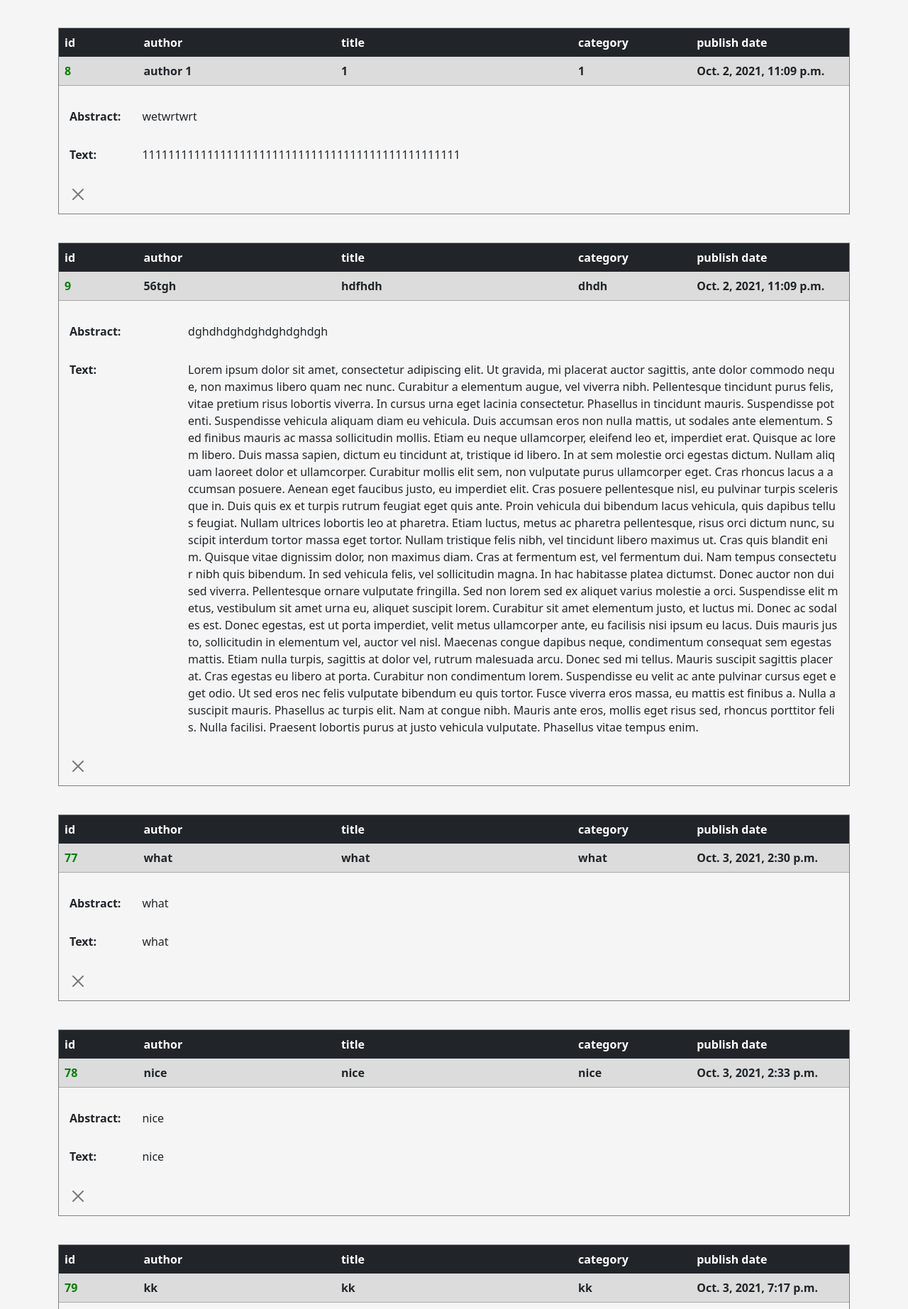
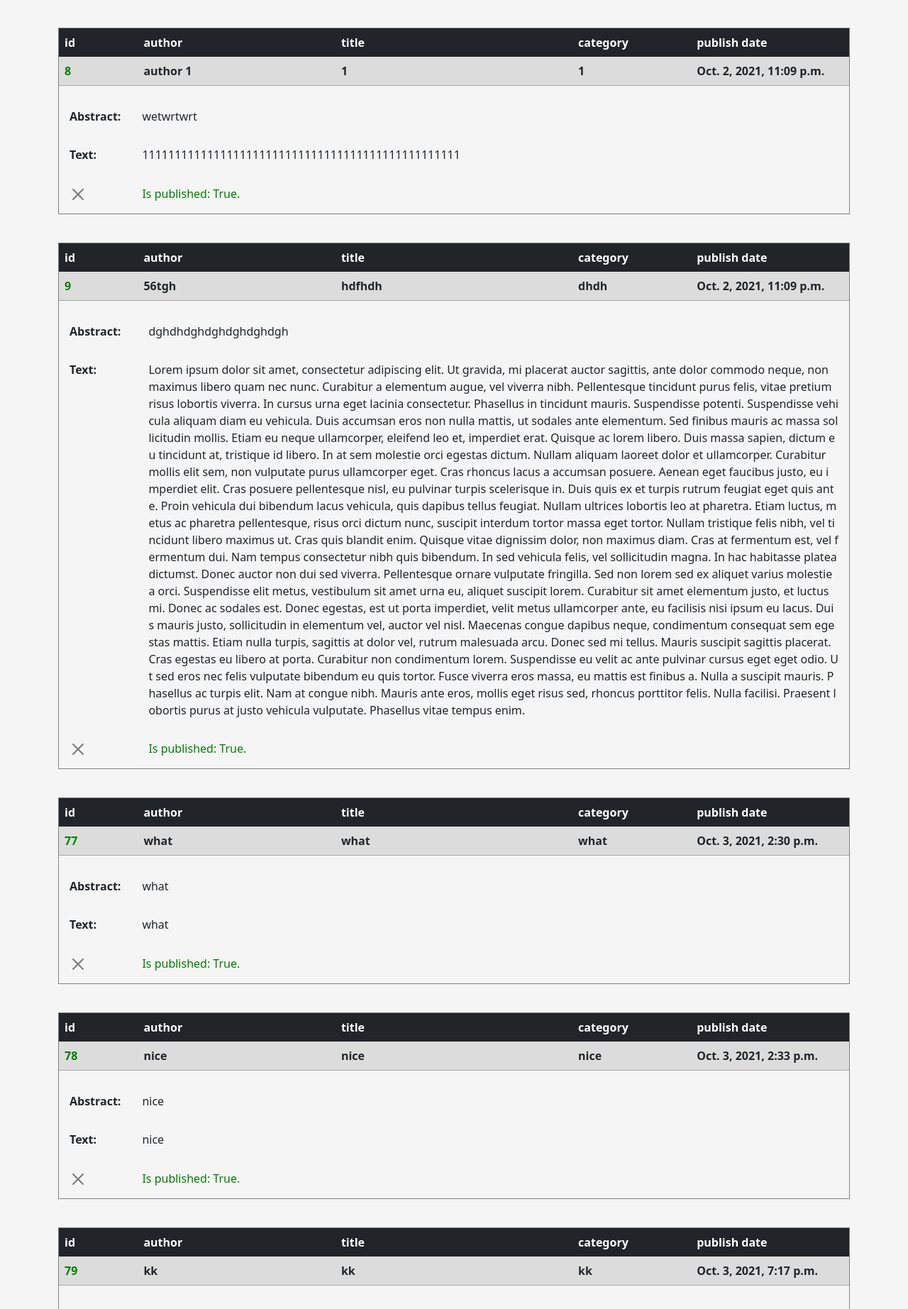
Before and after one commit to eplearn/Python026, a Django app: page /create_note in a window 1280 px wide. Shown: the part 905-2750 px from the top of the page at 71% size. Run offline with Django 3.2, Linux system fonts and the light colour scheme; data comes from the database, SQL or seed files in the repository; some libraries are stand-ins or nearby versions.

Commit message:
"Is published" flag is added.

```diff
--- a/shop/shop/settings.py
+++ b/shop/shop/settings.py
@@ -13,6 +13,8 @@ import os
 from pathlib import Path
 
 # Build paths inside the project like this: BASE_DIR / 'subdir'.
+from django.conf.global_settings import MEDIA_URL
+
 BASE_DIR = Path(__file__).resolve().parent.parent
 
 # Quick-start development settings - unsuitable for production
@@ -115,6 +117,8 @@ STATIC_ROOT = os.path.join(BASE_DIR, 'static')
 
 STATIC_URL = '/static/'
 
+MEDIA_URL = '/media/'
+
 STATICFILES_DIRS = ["BASE_DIR/website/static"]
 
 
--- a/shop/website/models.py
+++ b/shop/website/models.py
@@ -11,6 +11,7 @@ class NoteModel(models.Model):
     abstract = models.CharField('abstract', max_length=300)
     text = models.TextField('text')
     publish_date = models.DateTimeField('publish date', default=datetime.now())
+    is_published = models.BooleanField('is published?', default=True)
 
     def get_absolute_url(self):
         return reverse('website:create_note', kwargs={'id': self.pk})
--- a/shop/website/static/css/custom.css
+++ b/shop/website/static/css/custom.css
@@ -44,3 +44,7 @@ li {
 .error-span {
     color: red;
 }
+
+.is-published {
+    color: green;
+}
--- a/shop/website/templates/website/create_note.html
+++ b/shop/website/templates/website/create_note.html
@@ -79,8 +79,8 @@
 
                     <table>
                         <colgroup>
-                           <col style="width: 15%;">
-                           <col style="width: 85%;">
+                           <col style="width: 10%;">
+                           <col style="width: 90%;">
                         </colgroup>
                         <thead></thead>
                         <tbody>
@@ -105,6 +105,9 @@
                                 <td align="left">
                                     <a href="{% url 'website:delete-note' note.pk %}" class="btn btn-close" title="delete"></a>
                                 </td>
+                                <td>
+                                    <span class="is-published">Is published: {{ note.is_published }}.</span>
+                                </td>
                             </tr>
                         </tbody>
                     </table>
--- a/shop/website/templates/website/index.html
+++ b/shop/website/templates/website/index.html
@@ -1,7 +1,7 @@
 {% extends 'website/base.html' %}
 
 {% block title %}
-    <title><Main></title>
+    <title>{{ title }}</title>
 {% endblock %}
 
 {% block body %}
--- a/shop/website/urls.py
+++ b/shop/website/urls.py
@@ -1,10 +1,10 @@
 from django.urls import path
 from . import views
-from .views import CreateNote, DltNote
+from .views import CreateNote, NotesView, DltNote
 
 app_name = 'website'
 urlpatterns = [
-    path('', views.index, name='index'),
+    path('', NotesView.as_view(), name='index'),
     path('create_note', CreateNote.as_view(), name='create-note'),
     path('note/<int:pk>/delete/', DltNote.as_view(), name='delete-note'),
 ]
--- a/shop/website/views.py
+++ b/shop/website/views.py
@@ -1,5 +1,5 @@
 from django.shortcuts import render
-from django.views.generic import CreateView, DeleteView
+from django.views.generic import CreateView, ListView, DeleteView
 
 from . import services
 from .forms import NoteForm
@@ -7,8 +7,22 @@ from .models import NoteModel
 
 
 # Create your views here.
-def index(request):
-    return render(request, 'website/index.html', services.get_all_notes())
+# def index(request):
+#     return render(request, 'website/index.html', services.get_all_notes())
+
+class NotesView(ListView):
+    model = NoteModel
+    template_name = 'website/index.html'
+    context_object_name = 'notes'
+    # extra_context = {'title': 'Main'}
+
+    def get_context_data(self, *, object_list=None, **kwargs):
+        context = super().get_context_data(**kwargs)
+        context['title'] = 'Main'
+        return context
+
+    def get_queryset(self):
+        return NoteModel.objects.filter(is_published=True)
 
 
 class CreateNote(CreateView):
```
Also changed, not shown: other parts of shop/website/templates/website/create_note.html (+1 -1 lines), shop/db.sqlite3, shop/website/migrations/0001_initial.py (added), shop/website/migrations/0002_auto_20211008_0305.py (added).
